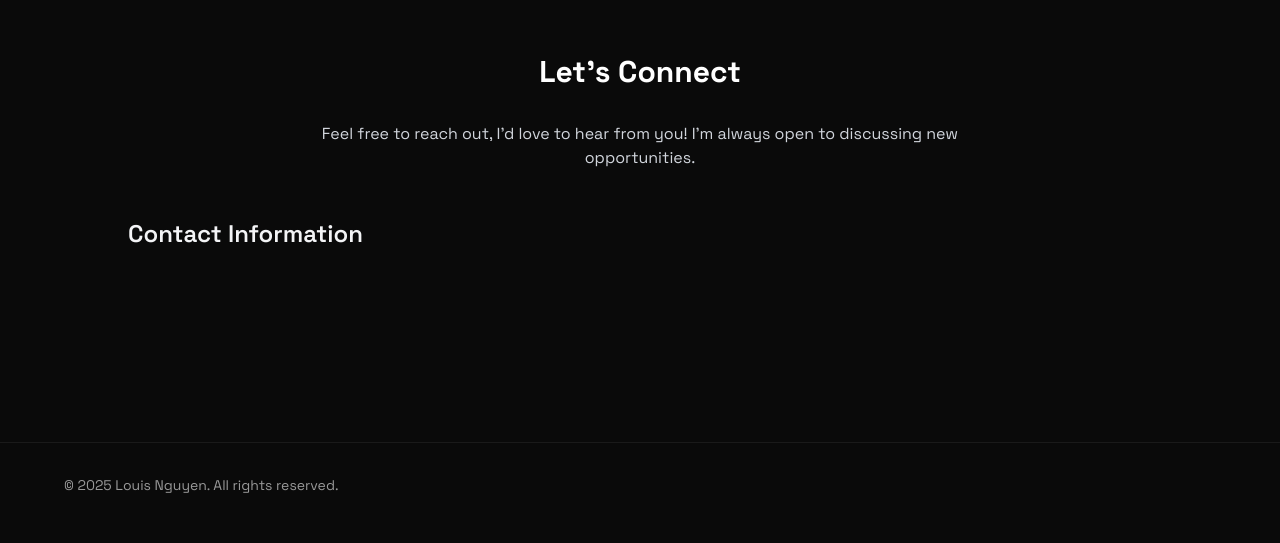
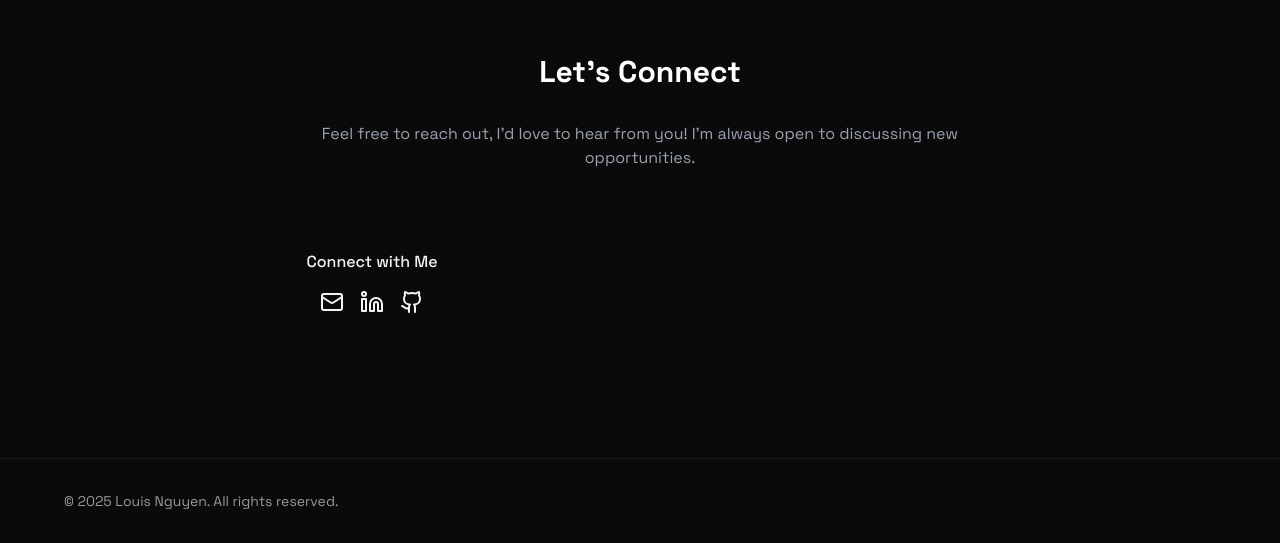
Before and after one commit to louisnguyenn/Louis-Personal-Portfolio, a React (Vite) app: page / in a window 1280 px wide. Shown: the part 4010-4553 px from the top of the page. Built offline with nearby package versions, Linux system fonts and the light colour scheme.

Commit message:
connect with me icons added

```diff
--- a/package.json
+++ b/package.json
@@ -18,8 +18,11 @@
     "class-variance-authority": "^0.7.1",
     "clsx": "^2.1.1",
     "emailjs-com": "^3.2.0",
+    "lucide-react": "^0.515.0",
     "react": "^19.1.0",
     "react-dom": "^19.1.0",
+    "react-router-dom": "^7.6.2",
+    "tailwind-merge": "^3.3.1",
     "tailwindcss": "^4.1.10"
   },
   "devDependencies": {
--- a/src/components/sections/Contact.jsx
+++ b/src/components/sections/Contact.jsx
@@ -1,4 +1,5 @@
 import emailjs from 'emailjs-com'
+import { Github, Linkedin, Mail } from 'lucide-react';
 import { useState } from 'react';
 
 export const Contact = () => {
@@ -25,21 +26,31 @@ export const Contact = () => {
       <div className="mx-auto max-w-5xl">
         <h2 className="text-3xl font-bold mb-8 text-white text-center">Let's Connect</h2>
 
-        <p className='text-center text-muted-foreground mb-12 max-w-2xl mx-auto text-gray-300'>
+        <p className='text-center text-muted-foreground mb-12 max-w-2xl mx-auto text-gray-400'>
           Feel free to reach out, I'd love to hear from you! I'm always open to discussing new opportunities.
         </p>
 
         <div className="grid grid-cols-1 md:grid-cols-2 gap-12">
           <div className="space-y-8">
-            <h3 className="text-2xl font-semibold mb-6">Contact Information</h3>
-
-            <div className="space-y-6 jusitfy-center">
-              <div className="flex items-start space-x-4">
-                <div className="p-3 rounded-full text-white">
-
-                </div>
+            <div className="pt-8">
+              <h4 className="font-medium mb-4 flex justify-center">Connect with Me</h4>
+              <div className="flex space-x-4 justify-center">
+                <a href="mailto:louis.nguyen550@gmail.com" target="_blank">
+                  <Mail />
+                </a>
+                <a href="https://www.linkedin.com/in/louisnguyenn/" target="_blank">
+                  <Linkedin />
+                </a>
+                <a href="https://github.com/louisnguyen7" target="_blank">
+                  <Github />
+                </a>
               </div>
             </div>
+          </div>
+
+          {/* contact form */}
+          <div>
+
           </div>
         </div>
       </div>
```
Also changed, not shown: 1 other file (tests, documents, lock files or other folders).
